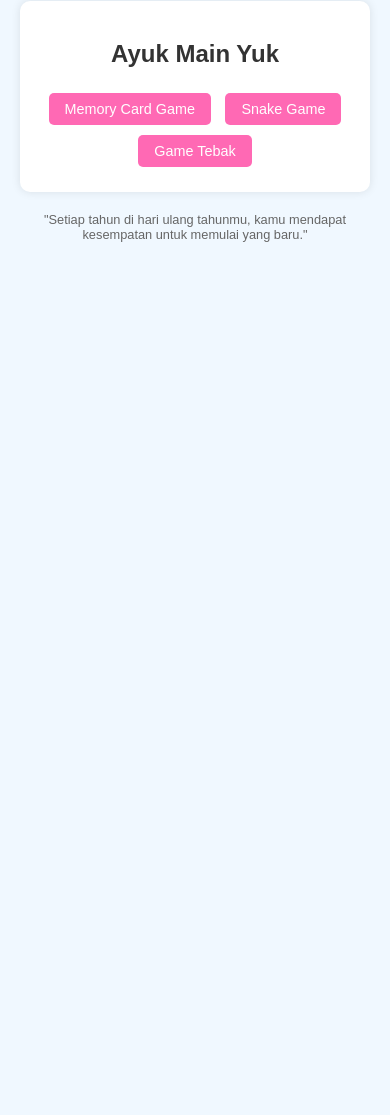
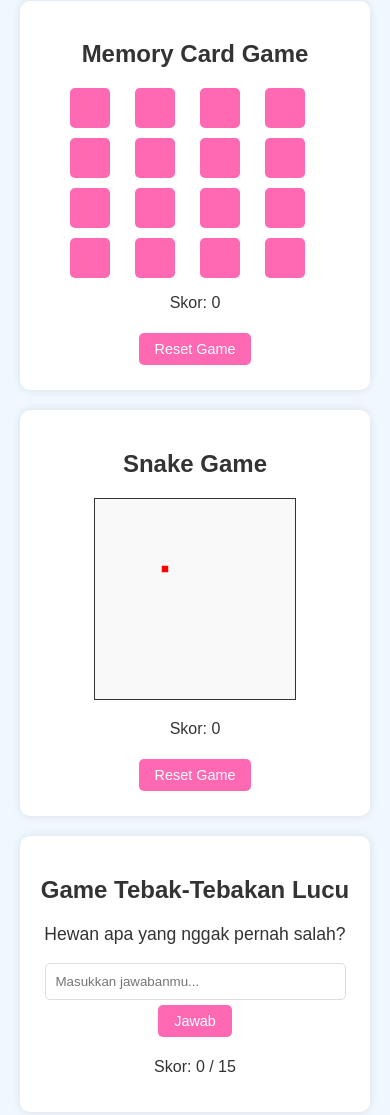
Before and after one commit to ahmadzain160105-create/username.github.io-repository-name-, a plain HTML site: page index.html in a window 390 px wide. Shown: the part 1460-2575 px from the top of the page. Before the commit the page ends 1735 px from the top, so only its background shows below. Drawn offline with Linux system fonts and the light colour scheme.

Commit message:
Update index.html

```diff
--- a/index.html
+++ b/index.html
@@ -35,15 +35,6 @@
             max-width: 100%;
             height: auto;
             border-radius: 10px;
-        }
-        .game {
-            display: flex;
-            justify-content: space-around;
-            flex-wrap: wrap;
-        }
-        .game div {
-            width: 45%;
-            min-width: 300px;
         }
         .memory-board {
             display: grid;
@@ -98,9 +89,6 @@
             width: 80%;
             max-width: 300px;
         }
-        .hidden {
-            display: none;
-        }
         footer {
             margin-top: 20px;
             font-size: 0.8em;
@@ -108,31 +96,25 @@
         }
         /* Responsiveness tambahan untuk HP dan laptop */
         @media (max-width: 768px) {
-            .game div {
-                width: 100%;
-                min-width: auto;
-            }
             canvas {
                 width: 100%;
                 height: auto;
-                max-width: 300px; /* Batasi lebar maksimal agar tidak terlalu besar di layar kecil */
+                max-width: 300px;
             }
             .memory-board {
                 width: 100%;
-                max-width: 300px; /* Responsif, tapi batasi agar tidak terlalu lebar */
-                grid-template-columns: repeat(4, 1fr); /* Tetap 4 kolom, tapi kartu lebih kecil */
+                max-width: 300px;
+                grid-template-columns: repeat(4, 1fr);
             }
             .card {
                 width: 50px;
                 height: 50px;
                 font-size: 20px;
             }
-            /* Tambahan untuk Snake Game: Buat canvas lebih kecil di mobile */
             #snake-canvas {
                 width: 250px;
                 height: 250px;
             }
-            /* Untuk Game Tebak: Pastikan input dan teks responsif */
             #answer-input {
                 width: 90%;
                 max-width: none;
@@ -141,12 +123,11 @@
                 font-size: 1.1em;
             }
         }
-        /* Tambahan media query untuk layar sangat kecil (misal HP lama) */
         @media (max-width: 480px) {
             .memory-board {
                 width: 100%;
                 max-width: 250px;
-                grid-template-columns: repeat(4, 1fr); /* Tetap 4 kolom, tapi kartu lebih kecil lagi */
+                grid-template-columns: repeat(4, 1fr);
             }
             .card {
                 width: 40px;
@@ -198,14 +179,7 @@
         <p>HARUS NONTON SAMPEK ABIS!</p>
     </section>
 
-    <section id="games">
-        <h2>Ayuk Main Yuk</h2>
-        <button id="start-memory">Memory Card Game</button>
-        <button id="start-snake">Snake Game</button>
-        <button id="start-riddle">Game Tebak</button>
-    </section>
-
-    <section id="memory-section" class="hidden">
+    <section id="memory-section">
         <h2>Memory Card Game</h2>
         <div id="memory-game">
             <div class="memory-board" id="memory-board">
@@ -213,26 +187,23 @@
             </div>
             <p>Skor: <span id="memory-score">0</span></p>
             <button id="reset-memory">Reset Game</button>
-            <button id="back-to-games-memory">Kembali ke Games</button>
         </div>
     </section>
 
-    <section id="snake-section" class="hidden">
+    <section id="snake-section">
         <h2>Snake Game</h2>
         <canvas id="snake-canvas" width="300" height="300"></canvas>
         <p>Skor: <span id="score">0</span></p>
         <button id="reset-snake">Reset Game</button>
-        <button id="back-to-games-snake">Kembali ke Games</button>
     </section>
 
-    <section id="riddles" class="hidden">
+    <section id="riddles">
         <h2>Game Tebak-Tebakan Lucu</h2>
         <p id="question">Pertanyaan akan muncul di sini.</p>
         <input type="text" id="answer-input" placeholder="Masukkan jawabanmu...">
         <button id="submit-answer">Jawab</button>
         <p id="feedback"></p>
         <p>Skor: <span id="riddle-score">0</span> / 15</p>
-        <button id="back-to-games" class="hidden">Kembali ke Games</button>
     </section>
 
     <footer>
@@ -328,7 +299,7 @@
             gameRunning: false,
 
             init() {
-                this.scoreEl.textContent = this.score; // Pastikan skor 0 saat awal
+                this.scoreEl.textContent = this.score;
                 this.resetBtn.addEventListener('click', () => this.resetGame());
                 this.startGame();
             },
@@ -398,7 +369,7 @@
                 case 'ArrowLeft': if (snakeGame.direction.x === 0) snakeGame.direction = {x: -10, y: 0}; break;
                 case 'ArrowRight': if (snakeGame.direction.x === 0) snakeGame.direction = {x: 10, y: 0}; break;
             }
-            <div class="controls">
+        });
 
         // Game Tebak-Tebakan
         const riddles = [
@@ -410,3 +381,57 @@
             { question: "Hewan apa yang selalu santai?", answer: "Ayam, adem ayam" },
             { question: "Kepiting kalau digunting jadi apa?", answer: "Kepotong" },
             { question: "Binatang yang paling dibenci anjing laut?", answer: "Kucing laut" },
+            { question: "Kenapa anak kodok suka loncat-loncat?", answer: "Namanya juga anak-anak" },
+            { question: "Hewan apa yang bersaudara?", answer: "Katak beradik" },
+            { question: "Nasi apa yang bikin kangen?", answer: "When nasi your face" },
+            { question: "Sayur apa yang pintar nyanyi?", answer: "Kolplay" },
+            { question: "Buah apa yang pernah menjajah Indonesia?", answer: "Terong Belanda" },
+            { question: "Kue apa yang bungkusnya di dalam, isinya di luar?", answer: "Kue salah bikin" },
+            { question: "Makanan apa yang suka marah-marah?", answer: "Pang-shit" }
+        ];
+
+        let currentRiddleIndex = 0;
+        let riddleScore = 0;
+        const questionEl = document.getElementById('question');
+        const answerInput = document.getElementById('answer-input');
+        const submitBtn = document.getElementById('submit-answer');
+        const feedbackEl = document.getElementById('feedback');
+        const riddleScoreEl = document.getElementById('riddle-score');
+
+        // Fungsi untuk menampilkan riddle
+        function showRiddle() {
+            if (currentRiddleIndex < riddles.length) {
+                questionEl.textContent = riddles[currentRiddleIndex].question;
+                answerInput.value = '';
+                feedbackEl.textContent = '';
+            } else {
+                questionEl.textContent = 'Selamat! Kamu sudah menjawab semua pertanyaan. Skor akhir: ' + riddleScore + '/15. Selamat ulang tahun!';
+                submitBtn.style.display = 'none';
+                answerInput.style.display = 'none';
+            }
+        }
+
+        // Event listener untuk tombol submit jawaban
+        submitBtn.addEventListener('click', () => {
+            const userAnswer = answerInput.value.trim().toLowerCase();
+            const correctAnswer = riddles[currentRiddleIndex].answer.toLowerCase();
+            if (userAnswer === correctAnswer) {
+                feedbackEl.textContent = "Benar! 🎉";
+                riddleScore++;
+                riddleScoreEl.textContent = riddleScore;
+            } else {
+                feedbackEl.textContent = `Salah! Jawaban yang benar: ${riddles[currentRiddleIndex].answer}`;
+            }
+            currentRiddleIndex++;
+            setTimeout(() => showRiddle(), 2000);
+        });
+
+        // Inisialisasi game saat halaman load
+        window.addEventListener('load', () => {
+            memoryGame.init();
+            snakeGame.init();
+            showRiddle();
+        });
+    </script>
+</body>
+</html>
```
